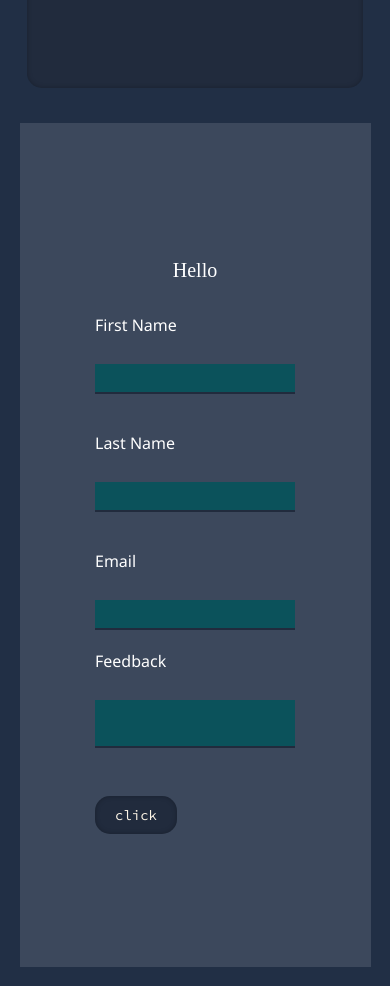
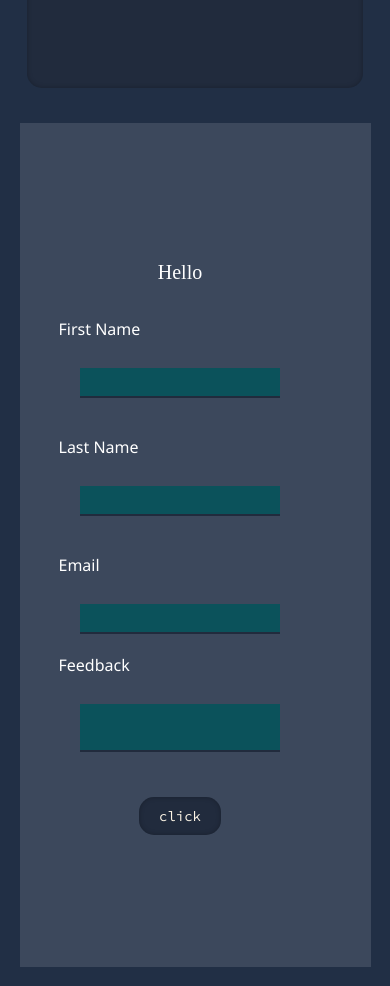
Before and after one commit to Atifmoin19/ReactPortfolio, a React (Create React App) app: page / in a window 390 px wide. Shown: the part 1800-2786 px from the top of the page. Built offline with nearby package versions, Linux system fonts and the light colour scheme.

Commit message:
Form change

```diff
--- a/src/Style.css
+++ b/src/Style.css
@@ -2,54 +2,51 @@
 @import url('https://fonts.googleapis.com/css2?family=Karla:wght@300;400;500;600;700;800&display=swap');
 @import url('https://fonts.googleapis.com/css2?family=Source+Code+Pro&display=swap');
 @import url('https://fonts.googleapis.com/css2?family=Anton&display=swap');
+* {
+    margin: 0;
+    padding: 0;
+    box-sizing: border-box;
+}
+
+html {
+    scroll-behavior: smooth;
+}
+
+body {
+    background: #212f45;
+}
+
+.bodypart {
+    background: #212f45;
+    width: 100%;
+    overflow: hidden;
+}
 
 
+/* ===========================================Navbar==================================================================================== */
 
-*
-{
-margin: 0;
-padding: 0;
-box-sizing: border-box;
-
-}
-html{
-    scroll-behavior: smooth;
-}
-body{
-    background:#212f45;
-}
-.bodypart{
-    background:#212f45;
-    width: 100%;
-    overflow: hidden;
-
-}
-
-.Navbar
-{
+.Navbar {
     padding: 10px;
     width: 100%;
     background-color: #212f45;
-
-
     display: flex;
     flex-wrap: wrap;
     justify-content: space-between;
     align-items: center;
 }
-.Navbar .Logo
-{
+
+.Navbar .Logo {
     margin: 0% 2%;
     width: 3rem;
     height: 3rem;
 }
-.Navbar .Logo img
-{
+
+.Navbar .Logo img {
     width: 3rem;
     height: 3rem;
 }
-.Serchbox
-{
+
+.Serchbox {
     border-radius: 30px;
     display: flex;
     padding: 0% 1%;
@@ -62,9 +59,11 @@ body{
     background-color: rgba(53, 52, 52, 0.644);
     box-shadow: 0px 0px 7px rgba(0, 0, 0, 0.397) inset;
 }
-.Serchbox input, .Serchbox input::placeholder{
+
+.Serchbox input,
+.Serchbox input::placeholder {
     background-color: rgba(53, 52, 52, 0);
-    border:none;
+    border: none;
     padding: 1% 3%;
     outline: none;
     color: rgba(255, 255, 255, 0.452);
@@ -73,68 +72,69 @@ body{
     font-weight: bold;
     font-family: 'Courier New', Courier, monospace;
 }
-.links{
+
+.links {
     justify-content: center;
-align-items: center;
-text-align: center;
-padding: 1%;
+    align-items: center;
+    text-align: center;
+    padding: 1%;
     width: 30rem;
 }
-.links a{
 
+.links a {
     text-decoration: none;
     color: #fff;
     Margin: 0% 1%;
     font-weight: bold;
-    font-family:'Source Code Pro', monospace;
+    font-family: 'Source Code Pro', monospace;
     cursor: pointer;
     transition: .6s;
 }
 
-.links a:hover
-{
+.links a:hover {
     color: #9ef01a;
+}
 
 
-}
+/* ----------------------------------Landing Page-----============================================================================= */
 
-/* ----------------------------------Landing Page----- */
-
-.Landingpage{
-   width: 100%;
+.Landingpage {
+    width: 100%;
     height: 100vh;
     background: #212f45;
     display: flex;
     align-items: center;
-   justify-content: center;
-   box-sizing: border-box;
+    justify-content: center;
+    box-sizing: border-box;
     overflow: hidden;
     padding: 2%;
 }
-.infoPart{
+
+.infoPart {
     display: flex;
     justify-content: center;
     box-sizing: border-box;
     width: 50%;
     height: 100%;
-    overflow:hidden;
+    overflow: hidden;
     align-items: center;
     flex-direction: column;
 }
-/* media queerry
- */
-.projectPart{
+
+.projectPart {
     display: flex;
     flex-wrap: wrap;
     justify-content: center;
     align-items: center;
     width: 100%;
 }
-.contentpart::-webkit-scrollbar{
+
+.contentpart::-webkit-scrollbar {
     display: none;
 }
-.contentpart
-{background: #212b3d;
+
+.contentpart {
+    background: #212b3d;
     box-shadow: 0 0 5px 0px rgba(0, 0, 0, 0.26) inset;
     background-position: center;
     border-radius: 15px;
@@ -142,12 +142,13 @@ padding: 1%;
     display: flex;
     flex-wrap: wrap;
     justify-content: center;
-    width:50%;
+    width: 50%;
     height: 100%;
     align-items: center;
     transition: .7s;
 }
-.contentpart h1{
+
+.contentpart h1 {
     width: 100%;
     padding: 1%;
     color: #fff;
@@ -155,10 +156,12 @@ padding: 1%;
     text-align: center;
     box-shadow: 0px 0px 15px rgba(61, 60, 60, 0.13);
 }
-.contentpart:hover{
-    width:80%;
+
+.contentpart:hover {
+    width: 80%;
 }
-.infoPart .infoPartimage{
+
+.infoPart .infoPartimage {
     display: flex;
     justify-content: center;
     align-items: center;
@@ -167,10 +170,9 @@ padding: 1%;
     height: 300px;
     border-radius: 50%;
     box-sizing: border-box;
+    overflow: hidden;
+}
 
-    overflow: hidden;
-
-}
 .infoPart .infoPartimage .infoPartimage_bg {
     padding: 2%;
     display: flex;
@@ -181,17 +183,15 @@ padding: 1%;
     border-radius: 50%;
     background-image: url("./resources/my.png");
     transition: .6s;
-   background-size: cover;
+    background-size: cover;
 }
 
-.infoPart .infoPartimage_bg:hover{
+.infoPart .infoPartimage_bg:hover {
+    transform: translateY(-5px);
+}
 
-    transform: translateY(-5px);
-
-}
-.Detailspart{
+.Detailspart {
     width: 69%;
-
     margin: 25px;
     font-family: 'Poppins', sans-serif;
     display: flex;
@@ -199,11 +199,11 @@ padding: 1%;
     justify-content: center;
     align-items: center;
     color: #9ef01a
+}
 
-}
-.Detailspart h2{
-    font-size:1.2em;
-   height: 50px;
+.Detailspart h2 {
+    font-size: 1.2em;
+    height: 50px;
     font-weight: 500;
     letter-spacing: 2px;
     font-family: 'Source Code Pro', monospace;
@@ -215,27 +215,57 @@ padding: 1%;
     opacity: 1;
 }
 
-button{
+.socialmedia {
+    display: flex;
+    justify-content: center;
+    align-items: center;
+    margin: 40px 0px;
+    padding: 5%;
+    font-size: 2em;
+}
+
+.socialmedia div {
+    padding: 5% 30%;
+    transition: .6s;
+}
+
+.socialmedia div a {
+    color: #fff;
+}
+
+.socialmedia div:hover,
+.socialmedia div:hover a {
+    color: #9ef01a;
+    transform: scale(1.5);
+}
+
+button {
     padding: 10px 20px;
     background-color: #212b3d;
     border-radius: 15px;
     outline: none;
     border: none;
     color: oldlace;
-    font-size:14px;
+    font-size: 14px;
     font-family: 'Source Code Pro', monospace;
-    margin:8% 0% 0% 0%;
+    margin: 5% 0% 0% 0%;
     box-shadow: 0 0 5px 0px rgba(0, 0, 0, 0.26) inset;
     cursor: pointer;
 }
-button:hover{
+
+button:hover {
     background-color: #9ef01a;
     color: rgb(0, 0, 0);
 }
-.Maincard{
+
+
+/* ==============================================================Card=================================================================== */
+
+.Maincard {
     margin: 5%;
 }
-.Card{
+
+.Card {
     width: 300px;
     overflow: hidden;
     border-radius: 25px;
@@ -244,286 +274,249 @@ button:hover{
     transition: .7s;
 }
 
-.Card:hover{
+.Card:hover {
     transform: translateY(-15px);
 }
-.socialmedia{
-    display: flex;
-    justify-content: center;
-    align-items: center;
-    margin: 40px 0px;
-padding: 5%;
 
-font-size: 2em;
-}
-.socialmedia div{
-    padding: 5% 30%;
-    transition: .6s;
-}
-.socialmedia div a{
-    color: #fff;
-}
-.socialmedia div:hover,.socialmedia div:hover a{
-    color: #9ef01a;
-    transform: scale(1.5);
-}
-.image{
+.image {
     width: 300px;
-
     overflow: hidden;
 }
-.Card img{
+
+.Card img {
     filter: blur(2px);
     width: 300px;
     transform: scale(1.2);
     transition: .7s;
+}
 
-
-}
-.Card img:hover{
+.Card img:hover {
     filter: blur(0px);
     transform: scale(1.4);
 }
-.details{
+
+.details {
     width: 90%;
     overflow: hidden;
     text-align: left;
     padding: 20px;
 }
-.details h2{
+
+.details h2 {
     margin: 2% 0%;
-    font-family:'Franklin Gothic Medium', 'Arial Narrow', Arial, sans-serif;
+    font-family: 'Franklin Gothic Medium', 'Arial Narrow', Arial, sans-serif;
     text-transform: uppercase;
-
     color: rgb(247, 247, 247);
 }
-.details p{
+
+.details p {
     font-size: 14px;
     font-family: 'Source Code Pro', monospace;
-    color:rgb(185, 185, 185)
+    color: rgb(185, 185, 185)
 }
 
 
+/* ====================================Form================================================================================================= */
 
+.Form {
+    max-width: 90%;
+    height: 100vh;
+    display: flex;
+    justify-content: center;
+    box-sizing: border-box;
+    overflow: hidden;
+    align-items: center;
+    margin: 5%;
+    padding: 40px;
+    background: rgba(255, 255, 255, 0.123);
+}
 
-
-.Form
-{
-width: 90%;
-  height: 100vh;
-  display: flex;
-  justify-content: center;
-  box-sizing: border-box;
-  overflow: hidden;
-  align-items: center;
-  margin: 5%;
-padding: 40px;
-background:rgba(255, 255, 255, 0.123);
+.Form .input{
+    width: 90%;
+    justify-content: center;
+    align-items: center;
+    display: flex;
+    flex-direction: column;
+    text-align: center;
 }
-.Form .Greeting{
+.Form .Greeting {
     display: flex;
     text-align: center;
     justify-content: center;
     align-items: center;
     flex-direction: column;
-max-width: 300px;
-overflow: hidden;
+    min-width: 300px;
+    max-width: 70%;
+    overflow: hidden;
 }
-.input h1
-{
+.input h1 {
     text-align: center;
     padding: 2%;
     width: 90%;
-    font-size: 30px;
+    font-size: 20px;
     color: rgb(255, 255, 255);
     font-weight: 500;
 }
-.Form h2
-{
+
+.Form h2 {
     text-align: center;
     font-size: 30px;
     color: rgb(255, 255, 255);
     font-weight: 500;
 }
-.Form .inputbox
-{
 
-    width: 90%;
+.Form .inputbox {
+    width: 400px;
     margin-top: 10px;
 }
+
 .Form .inputbox input,
-.Form .inputbox textarea
-{
-width: 300px;
-padding: 5px 0;
-font-size: 16px;
-color:#fff;
-margin:10px 0;
-border: none;
-background:#0b525b;
-border-bottom: 2px solid #212b3d;
-outline: none;
-resize: none;
+.Form .inputbox textarea {
+    width: 300px;
+    padding: 5px 0;
+    font-size: 16px;
+    color: #fff;
+    margin: 10px 0;
+    border: none;
+    background: #0b525b;
+    border-bottom: 2px solid #212b3d;
+    outline: none;
+    resize: none;
 }
-.input .inputbox span{
-  font-family: 'Segoe UI', Tahoma, Geneva, Verdana, sans-serif;
-  font-weight: 500;
-  display: flex;
-  justify-content: left;
- align-items: center;
- color: #fff;
+
+.input .inputbox span {
+    font-family: 'Segoe UI', Tahoma, Geneva, Verdana, sans-serif;
+    font-weight: 500;
+    display: flex;
+    justify-content: center;
+    text-align: left;
+    align-items: center;
+    color: #fff;
 }
 
 
-
-
+/* ==========================================Media querryp==============================================================================*/
 
 @media only screen and (max-width: 1024px) {
-    .Detailspart h2{
-        font-size:1.3em;
+    .Detailspart h2 {
+        font-size: 1.3em;
         text-align: center;
         height: 50px;
-        margin: 2% ;
-
+        margin: 2%;
     }
-    .Navbar
-    {
+    .Navbar {
         flex-direction: column;
         justify-content: center;
         align-items: center;
-
     }
-    .Serchbox{
+    .Serchbox {
         margin: 4% 2%;
         padding: 0% 2%;
     }
-    .Card{
+    .Card {
         width: 270px;
-
     }
-    .Landingpage{
+    .Landingpage {
         height: 200vh;
-         flex-direction: column;
-         align-items: center;
+        flex-direction: column;
+        align-items: center;
         justify-content: center;
         padding: 4% 2%;
-     }
-     .contentpart{
-         width: 90%;
-         height: 70%;
-     }
-     .contentpart:hover{
-         width: 100%;
-     }
-
-.projectPart{
-
-    display: flex;
-    overflow-y: hidden;
-    flex-direction: column;
-    width:100%;
-    height: 88%;
-}
-.infoPart{
-    width: 100%;
-}
-.projectPart::-webkit-scrollbar{
-    display: none;
+    }
+    .contentpart {
+        width: 90%;
+        height: 70%;
+    }
+    .contentpart:hover {
+        width: 100%;
+    }
+    .projectPart {
+        display: flex;
+        overflow-y: hidden;
+        flex-direction: column;
+        width: 100%;
+        height: 88%;
+    }
+    .infoPart {
+        width: 100%;
+    }
+    .projectPart::-webkit-scrollbar {
+        display: none;
+    }
 }
 
-  }
 
-
+/* ========================================Part 2========================================================================================= */
 
 @media only screen and (max-width: 450px) {
-    .Serchbox input, .Serchbox input::placeholder{
+    .Serchbox input,
+    .Serchbox input::placeholder {
         width: 90%;
-
     }
-    .Detailspart h2{
+    .Detailspart h2 {
         text-align: center;
-        font-size:1.2em;
-
+        font-size: 1.2em;
     }
-    .Serchbox{
+    .Serchbox {
         margin: 20px 0px;
         padding: 0px 10px;
         width: 90%;
     }
-    .links{
+    .links {
         width: 90%;
         margin: 10px;
     }
-
-
-
-     .contentpart{
-         width: 90%;
-         height: 100%;
-     }
-
-
-.Form .Greeting{
-
-max-width: 200px;
-overflow: hidden;
+    .contentpart {
+        width: 90%;
+        height: 100%;
+    }
+    .Form .Greeting {
+        max-width: 200px;
+        overflow: hidden;
+    }
+    .Form {
+        width: 90%;
+        height: 100vh;
+        box-sizing: border-box;
+        overflow: hidden;
+        padding: 20px 30px;
+        background: rgba(255, 255, 255, 0.123);
+    }
+    .input h1 {
+        text-align: center;
+        padding: 2%;
+        width: 90%;
+        font-size: 20px;
+        color: rgb(255, 255, 255);
+        font-weight: 500;
+    }
+    .Form h2 {
+        text-align: center;
+        font-size: 20px;
+        color: rgb(255, 255, 255);
+        font-weight: 500;
+    }
+    .Form .inputbox {
+        width: 90%;
+        margin-top: 10px;
+    }
+    .Form .inputbox input,
+    .Form .inputbox textarea {
+        width: 200px;
+    }
+    .input .inputbox span {
+        font-family: 'Segoe UI', Tahoma, Geneva, Verdana, sans-serif;
+        font-weight: 400;
+        display: flex;
+        justify-content: left;
+        align-items: center;
+        color: #fff;
+    }
+    .infoPart .infoPartimage {
+        width: 200px;
+        height: 200px;
+        border-radius: 50%;
+        box-sizing: border-box;
+        overflow: hidden;
+    }
 }
-     .Form{
-        width: 90%;
-       height: 100vh;
-       box-sizing: border-box;
-       overflow: hidden;
-
-     padding: 20px 30px;
-     background:rgba(255, 255, 255, 0.123);
-     }
-     .input h1
-     {
-         text-align: center;
-         padding: 2%;
-         width: 90%;
-         font-size: 20px;
-         color: rgb(255, 255, 255);
-         font-weight: 500;
-     }
-     .Form h2
-     {
-         text-align: center;
-         font-size: 20px;
-         color: rgb(255, 255, 255);
-         font-weight: 500;
-     }
-     .Form .inputbox
-     {
-
-         width: 90%;
-         margin-top: 10px;
-     }
-     .Form .inputbox input,
-     .Form .inputbox textarea
-     {
-     width: 200px;
-
-     }
-     .input .inputbox span{
-       font-family: 'Segoe UI', Tahoma, Geneva, Verdana, sans-serif;
-       font-weight: 400;
-       display: flex;
-       justify-content: left;
-      align-items: center;
-      color: #fff;
-   }
-
-.infoPart .infoPartimage{
-
-    width: 200px;
-    height: 200px;
-    border-radius: 50%;
-    box-sizing: border-box;
-
-    overflow: hidden;
-
-}
-
-
-  }
--- a/src/components/Formultimaate.jsx
+++ b/src/components/Formultimaate.jsx
@@ -40,7 +40,7 @@ const Formultimaate = () => {
         <form ref={form} onSubmit={sendEmail}>
         <div className='input'>
         <div className='Greeting'>
-            <h1> Hello {FullName.fname} {FullName.lname} </h1>
+            <h1> Hello <br/> {FullName.fname} {FullName.lname} </h1>
             <br/> <h2> {FullName.email}</h2>
             </div>
             <p/>
```
Also changed, not shown: 13 other files (tests, documents, lock files or other folders).
